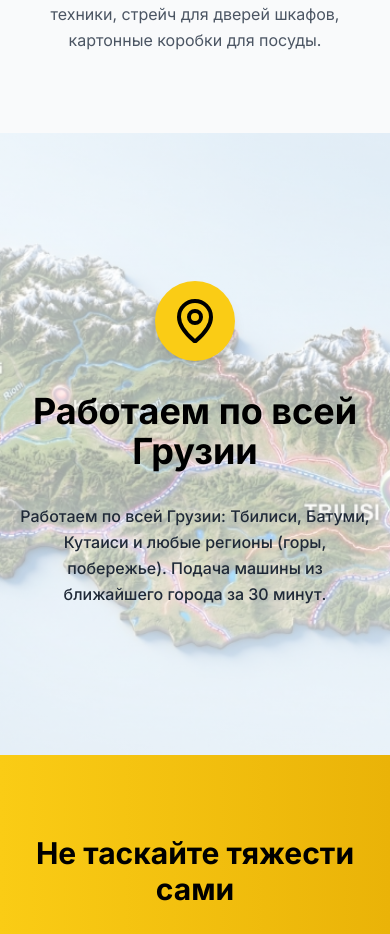
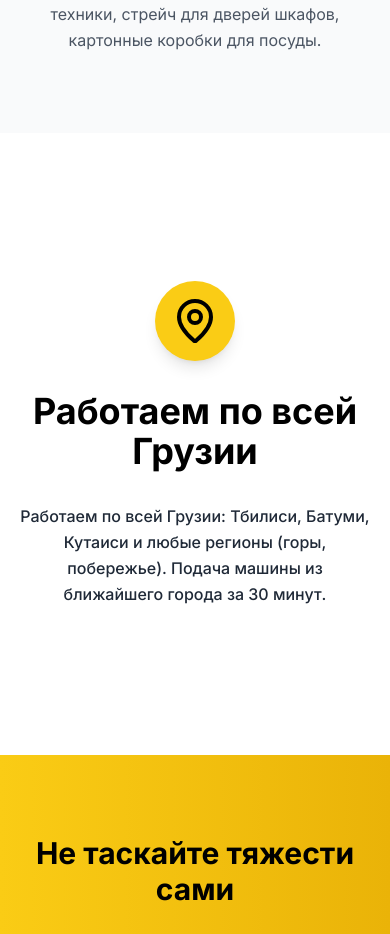
Before and after one commit to gizeh275-hash/https-github.com-username-batumi-shipping, a Next.js app: page / in a window 390 px wide. Shown: the part 5606-6540 px from the top of the page. Built offline with nearby package versions, Linux system fonts and the light colour scheme.

Commit message:
Design: Hide geography map background on mobile

```diff
--- a/app/page.tsx
+++ b/app/page.tsx
@@ -619,7 +619,7 @@
                 {/* 3. GEOGRAPHY SECTION */}
                 <section className="relative py-32 bg-white overflow-hidden">
                     {/* Background Map */}
-                    <div className="absolute inset-0">
+                    <div className="absolute inset-0 hidden md:block">
                         <Image
                             src="/georgia-map.jpg"
                             alt="Карта Грузии"
```
